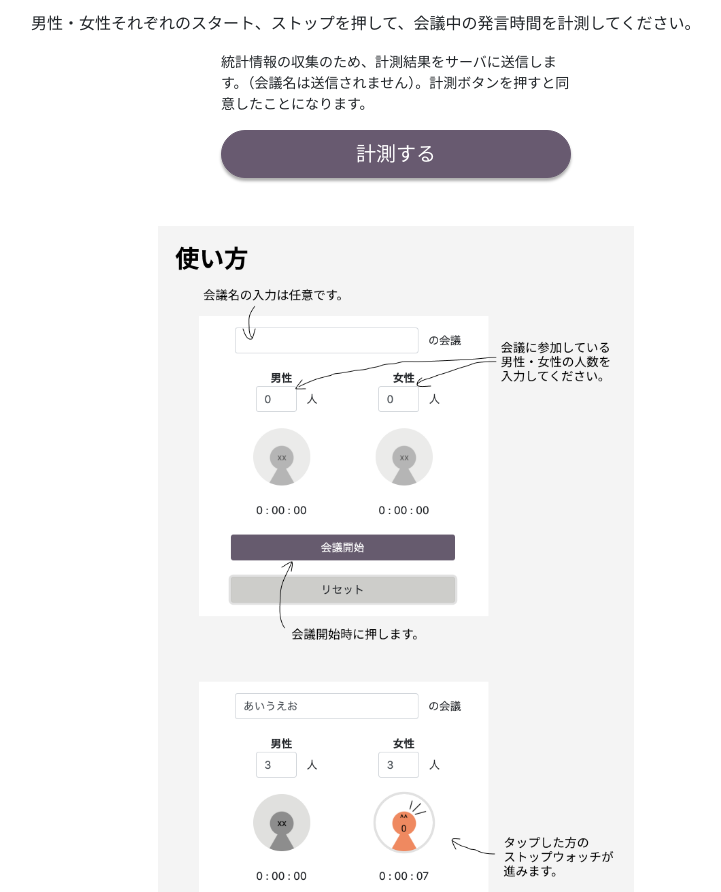
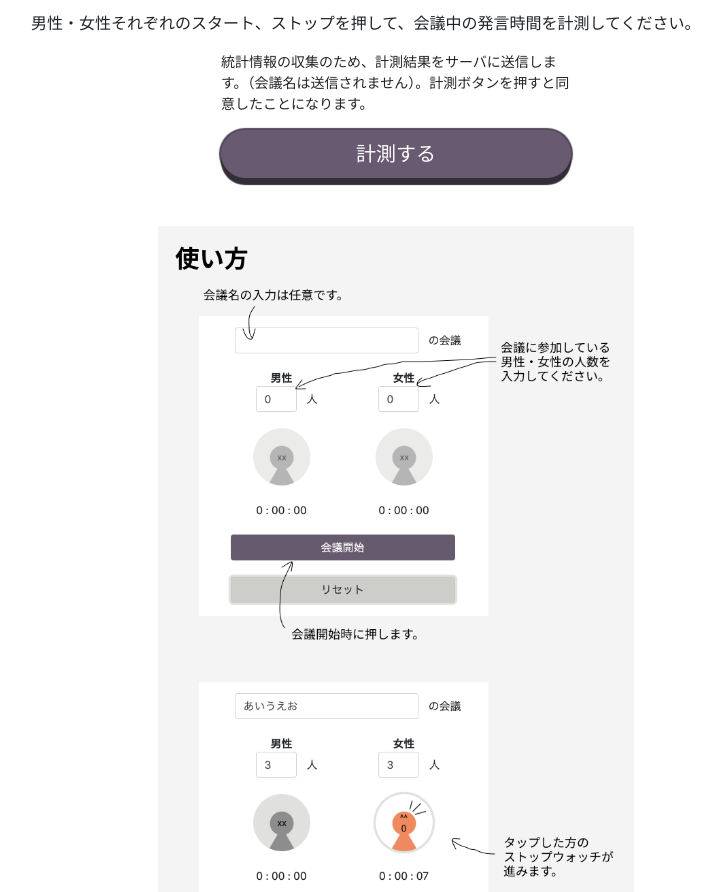
Before and after one commit to mamix1116/owaranai-meter, a Vue app in the folder frontend/: page / in a window 1280 px wide. Shown: the part 884-1776 px from the top of the page, without its empty margins (244-965 px from the left). Built offline with nearby package versions, Linux system fonts and the light colour scheme; no server answers.

Commit message:
ボタンのスタイルにmixinを適用

```diff
--- a/frontend/src/pages/Total.vue
+++ b/frontend/src/pages/Total.vue
@@ -67,7 +67,7 @@
               block
               variant="primary"
               size="lg"
-              class="buttonShadow"
+              class="buttonToNextPage"
             >
               {{ $t('button.measure') }}
             </b-button>
@@ -305,10 +305,7 @@ export default {
 .totalNumberText {
   font-size: 28px;
 }
-.buttonShadow {
-  box-shadow: 0 3px 3px #aeaeae;
-  &:hover {
-    box-shadow: none;
-  }
+.buttonToNextPage {
+  @include solid-button($primary);
 }
 </style>
--- a/frontend/src/pages/TryMeter.vue
+++ b/frontend/src/pages/TryMeter.vue
@@ -40,6 +40,7 @@
             button
             size="84px"
             src="@/assets/images/avatar_silent.png"
+            class="avatarButton"
             @click="startTimer('men')"
             :disabled="!inMeeting || isRunning.men || number.men === 0"
           ></b-avatar>
@@ -48,6 +49,7 @@
             button
             size="84px"
             src="@/assets/images/avatar_men.png"
+            class="avatarButton"
             @click="stopTimer('men')"
             :disabled="!inMeeting || !isRunning.men || number.men === 0"
           ></b-avatar>
@@ -77,6 +79,7 @@
             button
             size="84px"
             src="@/assets/images/avatar_silent.png"
+            class="avatarButton"
             @click="startTimer('women')"
             :disabled="!inMeeting || isRunning.women || number.women === 0"
           ></b-avatar>
@@ -85,6 +88,7 @@
             button
             size="84px"
             src="@/assets/images/avatar_women.png"
+            class="avatarButton"
             @click="stopTimer('women')"
             :disabled="!inMeeting || !isRunning.women || number.women === 0"
           ></b-avatar>
@@ -487,3 +491,9 @@ export default {
   }
 }
 </script>
+
+<style lang="scss" scoped>
+.avatarButton {
+  @include solid-button($secondary);
+}
+</style>
```
